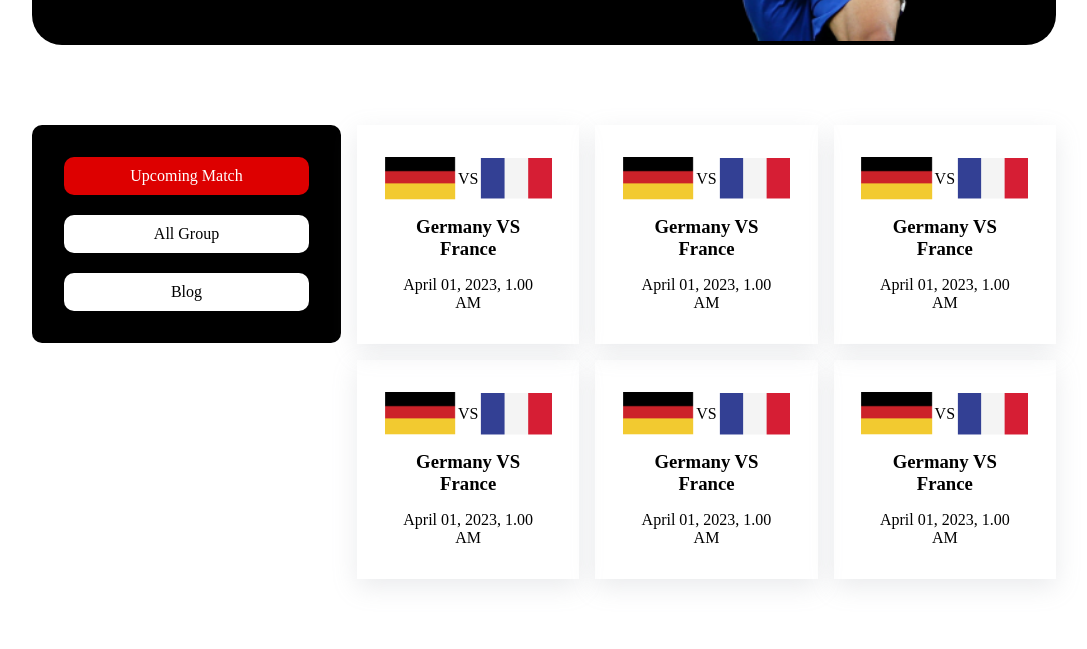
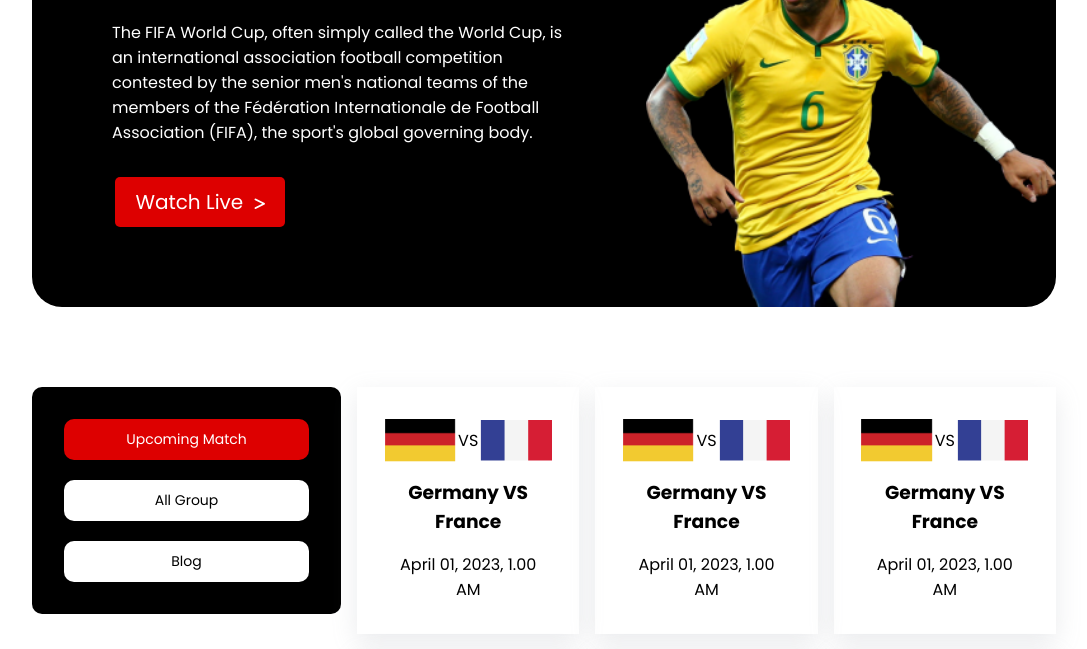
Before and after one commit to RufsanHossain/world-cup, a plain HTML site: page upcoming.html in a window 1280 px wide. Shown: the part 548-1197 px from the top of the page, without its empty margins (96-1183 px from the left). Drawn offline with Linux system fonts and the light colour scheme.

Commit message:
cleaned up code

```diff
--- a/css/style.css
+++ b/css/style.css
@@ -1,3 +1,7 @@
+/* google fonts */
+
+@import url("https://fonts.googleapis.com/css2?family=Poppins:wght@400;500;700&display=swap");
+
 /* common styles or utilities */
 
 * {
@@ -8,6 +12,7 @@
 
 body {
   background-color: #ffffff;
+  font-family: "Poppins", sans-serif;
 }
 
 h1 {
@@ -70,6 +75,7 @@ ul li a {
 
 .right img {
   width: 100%;
+  margin-bottom: -6.5px;
 }
 
 .primary-button {
@@ -132,7 +138,7 @@ main {
   justify-content: center;
   border-radius: 10px;
   margin: 0;
-  font-size: 16px;
+  font-size: 14px;
 }
 
 .secondary-button {
@@ -147,7 +153,7 @@ main {
 }
 
 .blog {
-  box-shadow: rgba(149, 157, 165, 0.2) 0px 8px 24px 0px;
+  box-shadow: #959da533 0px 8px 24px 0px;
 }
 
 .blog img {
@@ -266,6 +272,10 @@ footer nav {
     width: 100%;
   }
 
+  .left p {
+    text-overflow: ellipsis;
+  }
+
   .right {
     width: 70%;
   }
--- a/upcoming.html
+++ b/upcoming.html
@@ -22,11 +22,12 @@
       <div class="left">
         <h1>The Greatest show on the earth</h1>
         <p>
-          Contrary to popular belief, Lorem Ipsum is not simply random text. It
-          has roots in a piece of classical Latin literature from 45 BC, making
-          it over 2000 years old.
+          The FIFA World Cup, often simply called the World Cup, is an
+          international association football competition contested by the senior
+          men's national teams of the members of the Fédération Internationale
+          de Football Association (FIFA), the sport's global governing body.
         </p>
-        <a href="" class="primary-button"
+        <a href="" class="primary-button watch-button"
           >Watch Live <i class="fa-solid fa-greater-than go-to-icon"></i
         ></a>
       </div>
```
Also changed, not shown: index.html (+4 -3 lines).
